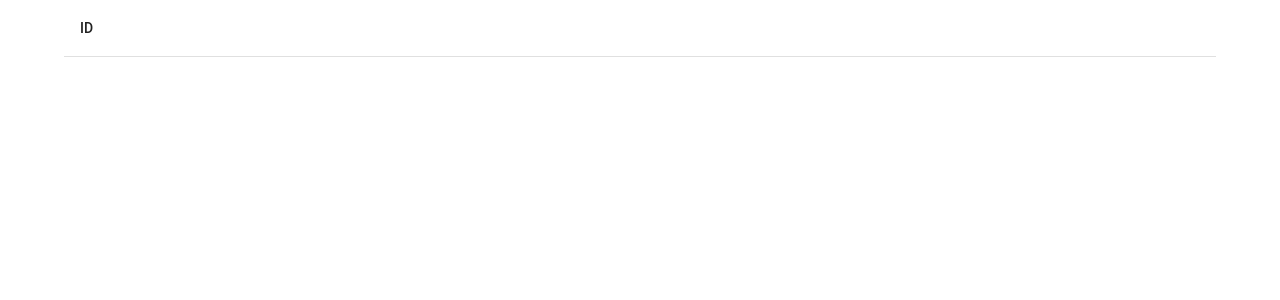
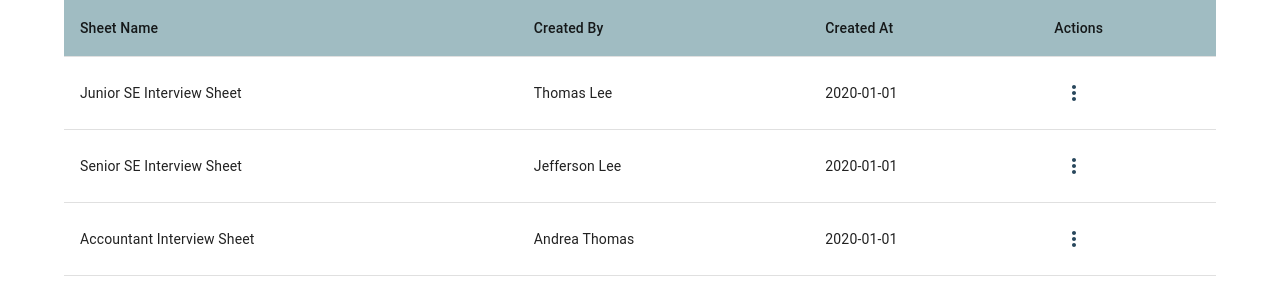
Before and after one commit to Andrew-Dupre/Job_Portal, a React (Create React App) app: page / in a window 1280 px wide. Shown: the top 300 px of the page. Built offline with nearby package versions, Linux system fonts and the light colour scheme.

Commit message:
Interview Sheet branch

```diff
--- a/src/App.tsx
+++ b/src/App.tsx
@@ -1,12 +1,12 @@
 import React from "react";
-import ReviewLine from "./Pages/ReviewLine";
+import InterviewSheet from "./Pages/InterviewSheet";
 
 const App = () => {
-  return (
-    <div className="App">
-      <ReviewLine />
-    </div>
-  );
+    return (
+        <div className="App">
+            <InterviewSheet />
+        </div>
+    );
 };
 
 export default App;
--- /dev/null
+++ b/src/Data/InterviewSheetData.tsx
@@ -0,0 +1,35 @@
+interface Header {
+    SheetName: string;
+    CreatedBy: string;
+    CreatedDate: string;
+    Actions: string;
+}
+
+interface Row {
+    id: number;
+    SheetName: string;
+    CreatedBy: string;
+    CreatedDate: string;
+}
+
+export const HeaderArray: Header[] = [{ SheetName: "Sheet Name", CreatedBy: "Created By", CreatedDate: "Created At", Actions: "Actions" }];
+export const RowArray: Row[] = [
+    {
+        id: 1,
+        SheetName: "Junior SE Interview Sheet",
+        CreatedBy: "Thomas Lee",
+        CreatedDate: "2020-01-01",
+    },
+    {
+        id: 2,
+        SheetName: "Senior SE Interview Sheet",
+        CreatedBy: "Jefferson Lee",
+        CreatedDate: "2020-01-01",
+    },
+    {
+        id: 3,
+        SheetName: "Accountant Interview Sheet",
+        CreatedBy: "Andrea Thomas",
+        CreatedDate: "2020-01-01",
+    },
+];
--- /dev/null
+++ b/src/Pages/InterviewSheet.tsx
@@ -0,0 +1,53 @@
+import React from "react";
+import { Table, TableBody, TableCell, TableHead, TableRow, Container, IconButton } from "@mui/material";
+import MoreVertIcon from "@mui/icons-material/MoreVert";
+import { HeaderArray, RowArray } from "../Data/InterviewSheetData";
+import { Colors } from "../Styles/colors";
+
+const InterviewSheet = () => {
+    return (
+        <Container>
+            <Table>
+                <TableHead
+                    style={{
+                        backgroundColor: Colors.secondary,
+                    }}
+                >
+                    {HeaderArray.map(header => {
+                        return (
+                            <TableRow>
+                                <TableCell>{header.SheetName}</TableCell>
+                                <TableCell>{header.CreatedBy}</TableCell>
+                                <TableCell>{header.CreatedDate}</TableCell>
+                                <TableCell>{header.Actions}</TableCell>
+                            </TableRow>
+                        );
+                    })}
+                </TableHead>
+                <TableBody>
+                    {RowArray.map(row => {
+                        return (
+                            <TableRow>
+                                <TableCell>{row.SheetName}</TableCell>
+                                <TableCell>{row.CreatedBy}</TableCell>
+                                <TableCell>{row.CreatedDate}</TableCell>
+                                <TableCell>
+                                    <IconButton
+                                        aria-label="actions"
+                                        style={{
+                                            color: Colors.primary,
+                                        }}
+                                    >
+                                        <MoreVertIcon />
+                                    </IconButton>
+                                </TableCell>
+                            </TableRow>
+                        );
+                    })}
+                </TableBody>
+            </Table>
+        </Container>
+    );
+};
+
+export default InterviewSheet;
--- /dev/null
+++ b/src/Styles/colors.tsx
@@ -0,0 +1,5 @@
+export const Colors: { [key: string]: string } = {
+    primary: "#28475C",
+    secondary: "#A0BCC2",
+    other: "#DCD7C9",
+};
```
Also changed, not shown: src/Styles/reviewLineStyles.css (deleted), 1 other file (tests, documents, lock files or other folders).
